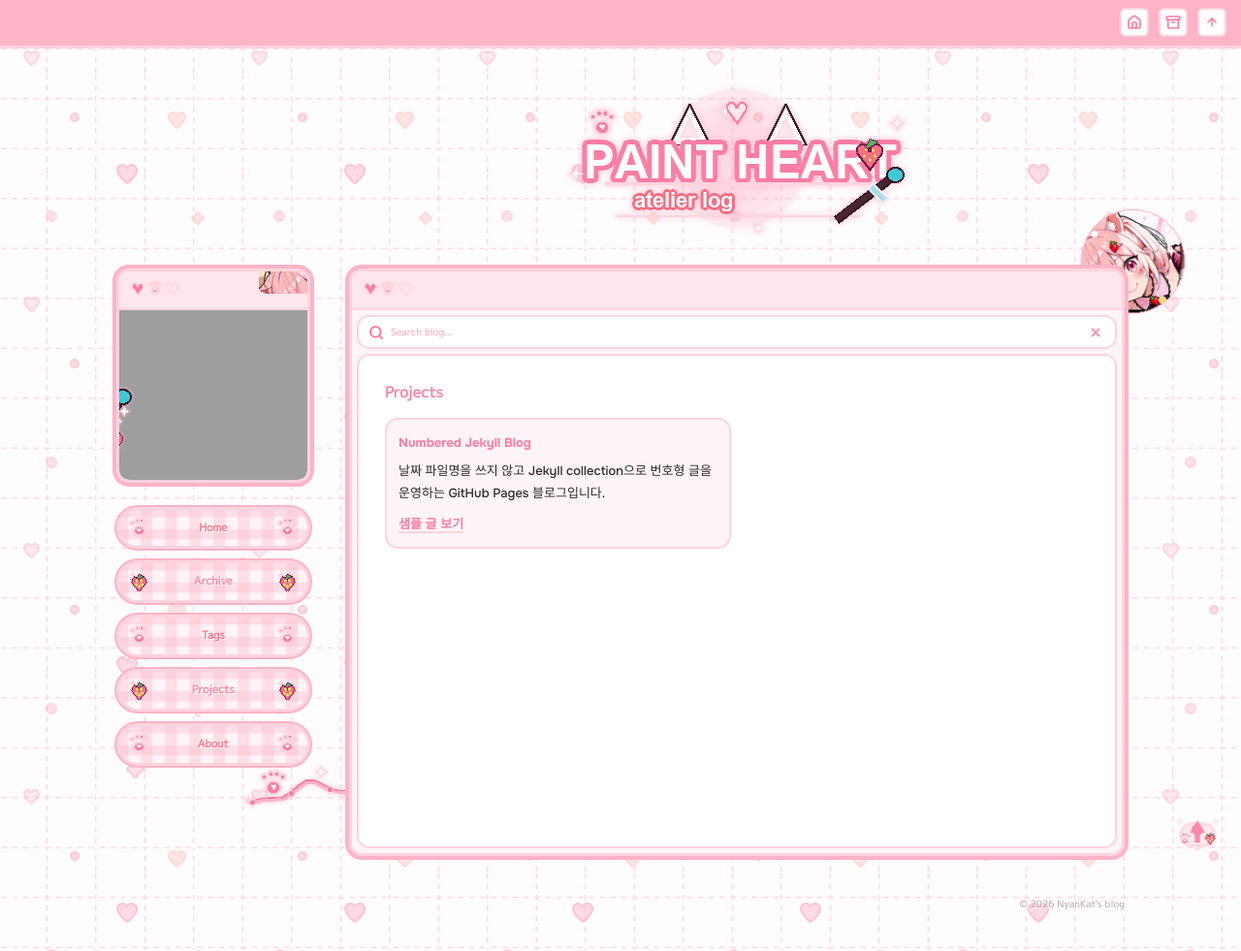
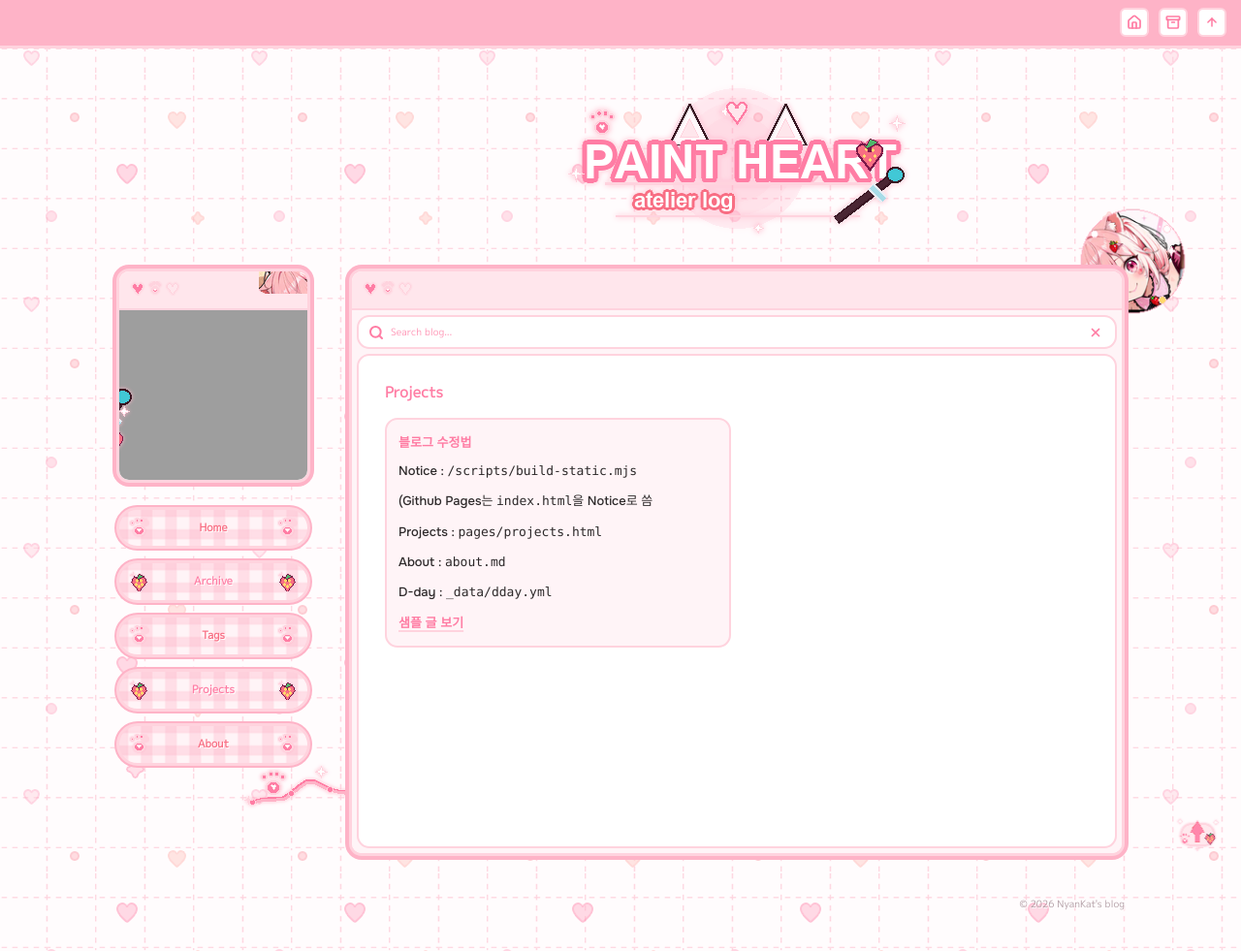
Before and after one commit to tchinso/blogu, a Jekyll site: the page built from pages/projects.html, in a window 1280 px wide. Shown: the whole page at 97% size. Built offline with Jekyll 4.4.1, drawn with Linux system fonts in a browser that asks for light colours; some web fonts are replaced; grey boxes are pictures that could not be loaded.

Commit message:
Abouts에 있는 걸 Projects로 옮긺

```diff
--- a/pages/projects.html
+++ b/pages/projects.html
@@ -11,8 +11,12 @@ body_class: projects
 
   <div class="lec-project-grid">
     <article class="lec-project-item">
-      <strong>Numbered Jekyll Blog</strong>
-      <p>날짜 파일명을 쓰지 않고 Jekyll collection으로 번호형 글을 운영하는 GitHub Pages 블로그입니다.</p>
+      <strong>블로그 수정법</strong>
+      <p>Notice : <code>/scripts/build-static.mjs</code></p>
+      <p>(Github Pages는 <code>index.html</code>을 Notice로 씀</p>
+      <p>Projects : <code>pages/projects.html</code></p>
+      <p>About : <code>about.md</code></p>
+      <p>D-day : <code>_data/dday.yml</code></p>
       <a href="{{ 'posts/00001/' | relative_url }}">샘플 글 보기</a>
     </article>
   </div>
```
Also changed, not shown: about.md (+1 -6 lines).
